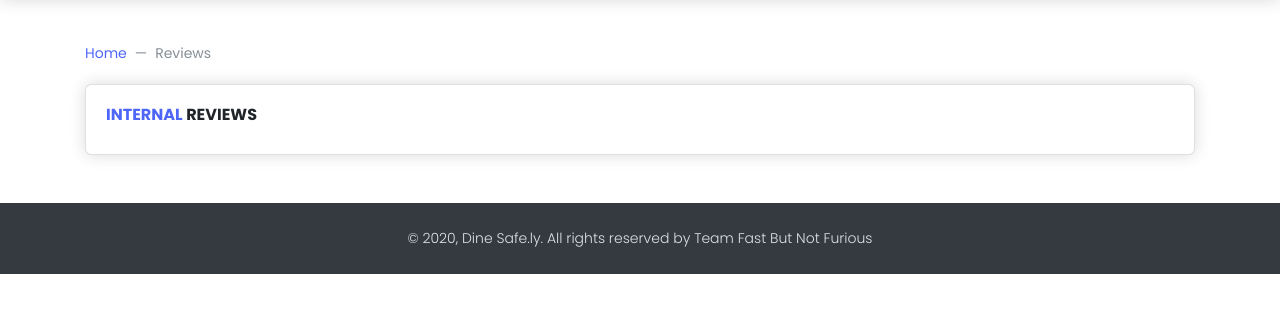
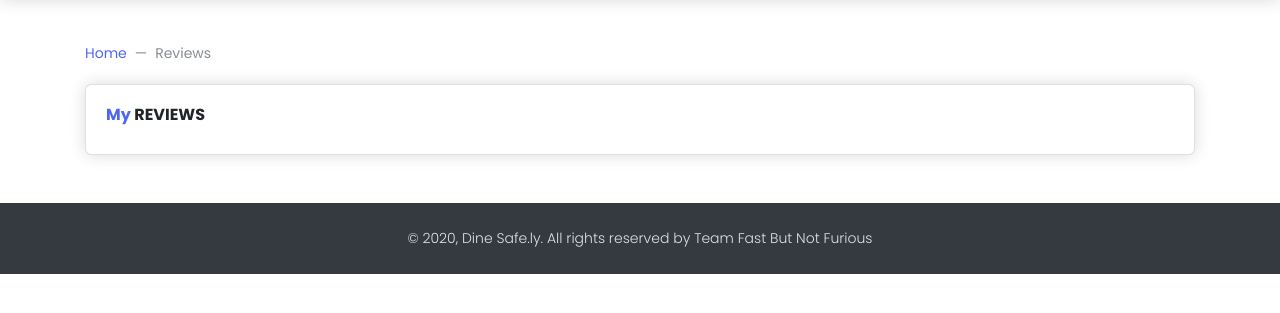
Before and after one commit to xiaodan-tang/sprint2021-team-1-repo, a Django app: page /user/user_reviews in a window 1280 px wide. Shown: the part 90-403 px from the top of the page. Run offline with Django 3.2, Linux system fonts and the light colour scheme; the visitor is signed in with stand-in values (Sample User, id 1); data comes from the database, SQL or seed files in the repository; data that the repository does not hold is empty; some libraries are stand-ins or nearby versions; some web fonts are replaced.

Commit message:
Update profile_review.html

```diff
--- a/user/templates/profile_review.html
+++ b/user/templates/profile_review.html
@@ -12,7 +12,7 @@
         <div class="card shadow">
           <div class="card-body">
               <h6>
-                  <span class="text-primary">INTERNAL</span> REVIEWS
+                  <span class="text-primary">My</span> REVIEWS
               </h6>
               <span id="internal_review"></span>
           </div>
```
